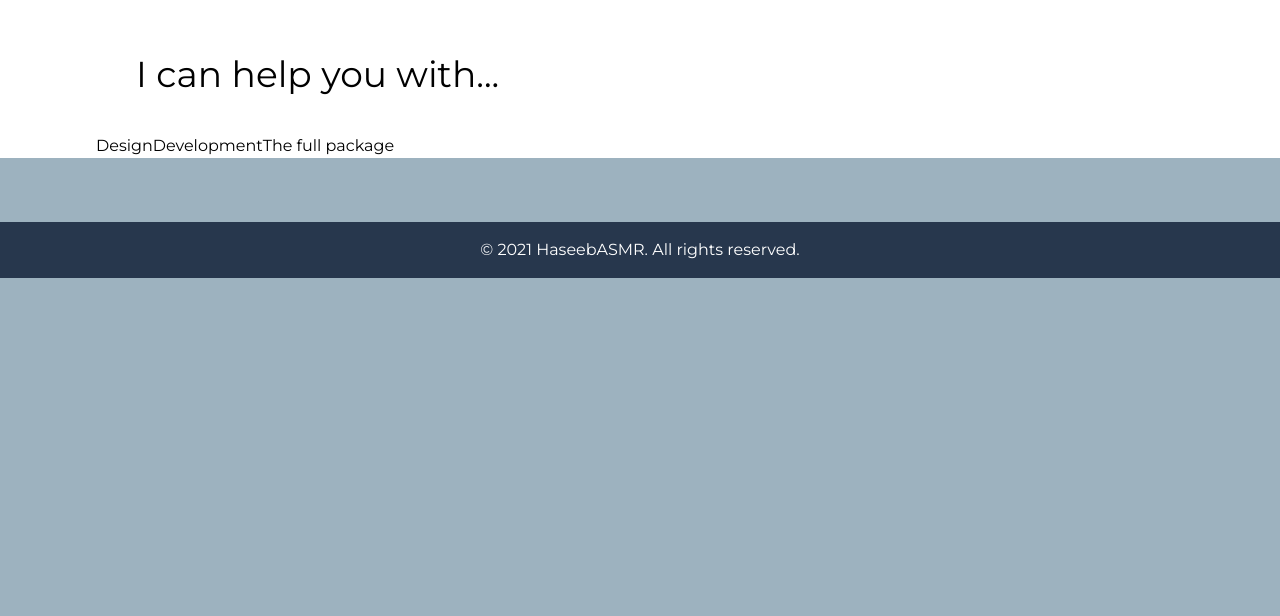
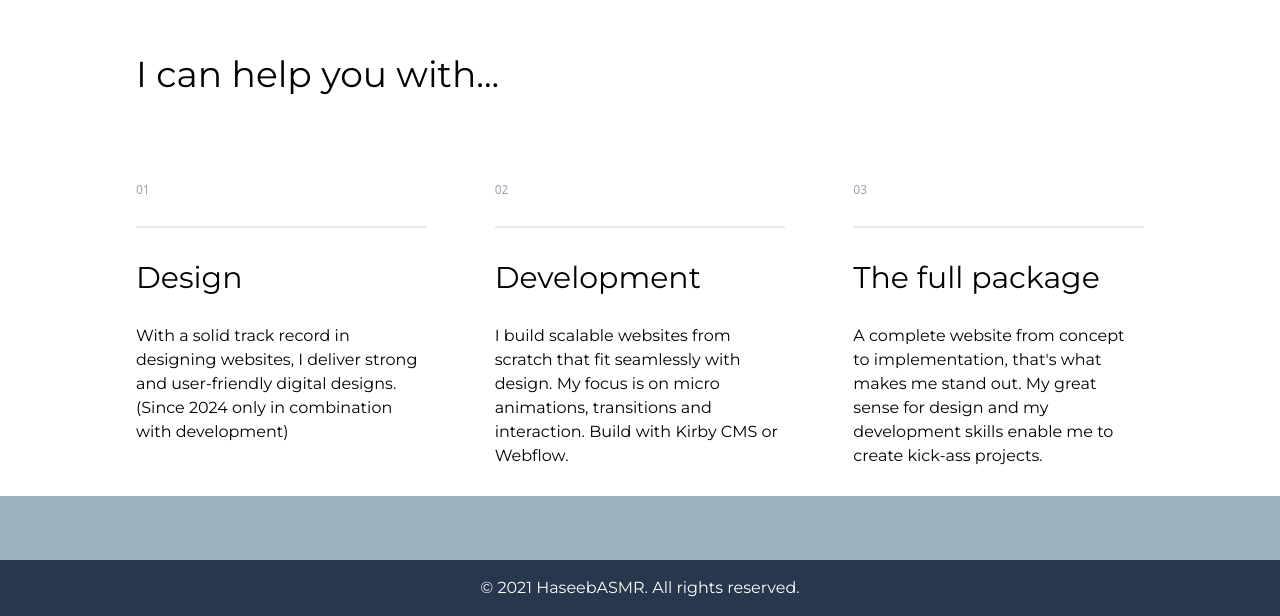
Before and after one commit to haseebasmr/haseebasmr, a React (Vite) app: page /#/about in a window 1280 px wide. Shown: the part 1390-2006 px from the top of the page. Before the commit the page ends 1668 px from the top, so only its background shows below. Built offline with nearby package versions, Linux system fonts and the light colour scheme.

Commit message:
add package cards

```diff
--- a/src/components/AboutMe.jsx
+++ b/src/components/AboutMe.jsx
@@ -1,3 +1,4 @@
+/* eslint-disable react/no-unescaped-entities */
 export default function AboutMe() {
   return (
     <div className="w-screen bg-white">
@@ -42,10 +43,49 @@ export default function AboutMe() {
             <h1 className="text-4xl  ">I can help you with...</h1>
           </div>
         </div>
-        <div className="flex">
-          <div>Design</div>
-          <div>Development</div>
-          <div>The full package</div>
+        <div className="flex  m-5 gap-7 ">
+          <div className="flex-1  ">
+            <div className="font-sans m-7 text-xs mx-5  text-gray-400">01</div>
+            <div className="border-t-2 mx-5 p-4 "></div>
+            <div className=" mx-5 ">
+              <span className="text-3xl">Design</span>
+            </div>
+            <div className="mx-2 my-4 p-3">
+              <p>
+                With a solid track record in designing websites, I deliver
+                strong and user-friendly digital designs. (Since 2024 only in
+                combination with development)
+              </p>
+            </div>
+          </div>
+          <div className="flex-1  ">
+            <div className="font-sans m-7 text-xs mx-5  text-gray-400">02</div>
+            <div className="border-t-2 mx-5 p-4 "></div>
+            <div className=" mx-5 ">
+              <span className="text-3xl">Development</span>
+            </div>
+            <div className="mx-2 my-4 p-3">
+              <p>
+                I build scalable websites from scratch that fit seamlessly with
+                design. My focus is on micro animations, transitions and
+                interaction. Build with Kirby CMS or Webflow.
+              </p>
+            </div>
+          </div>
+          <div className="flex-1  ">
+            <div className="font-sans m-7 text-xs mx-5  text-gray-400">03</div>
+            <div className="border-t-2 mx-5 p-4 "></div>
+            <div className=" mx-5 ">
+              <span className="text-3xl">The full package</span>
+            </div>
+            <div className="mx-2 my-4 p-3">
+              <p>
+                A complete website from concept to implementation, that's what
+                makes me stand out. My great sense for design and my development
+                skills enable me to create kick-ass projects.
+              </p>
+            </div>
+          </div>
         </div>
       </section>
     </div>
```
